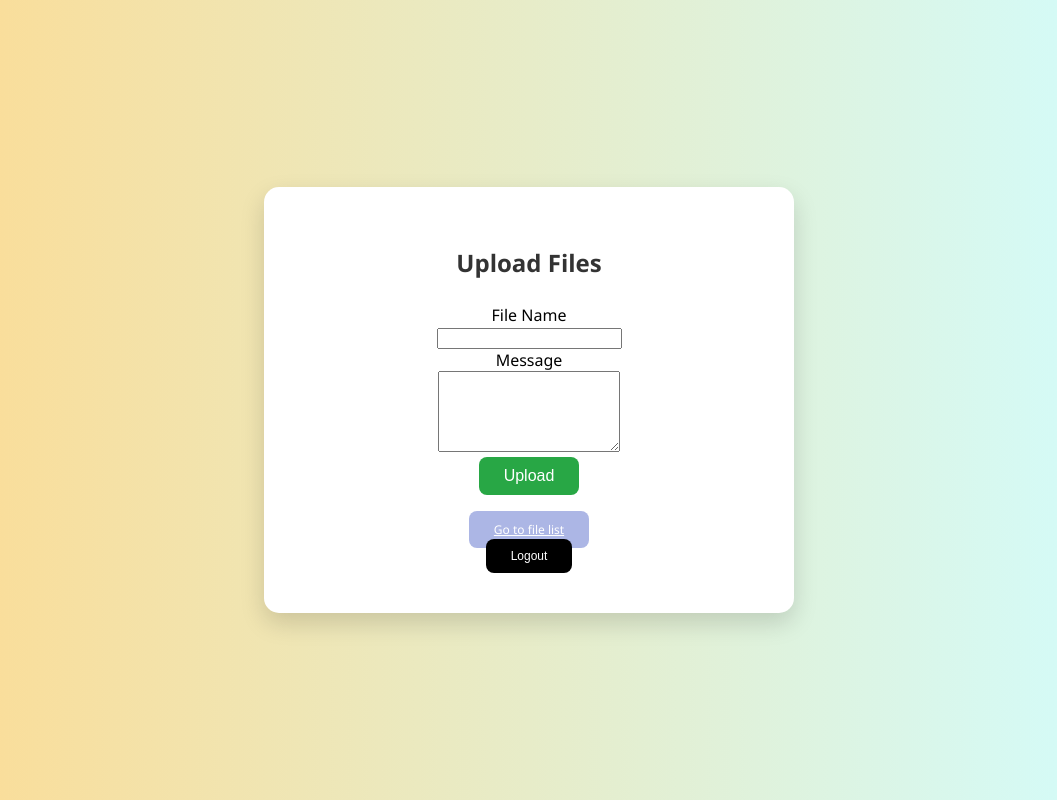
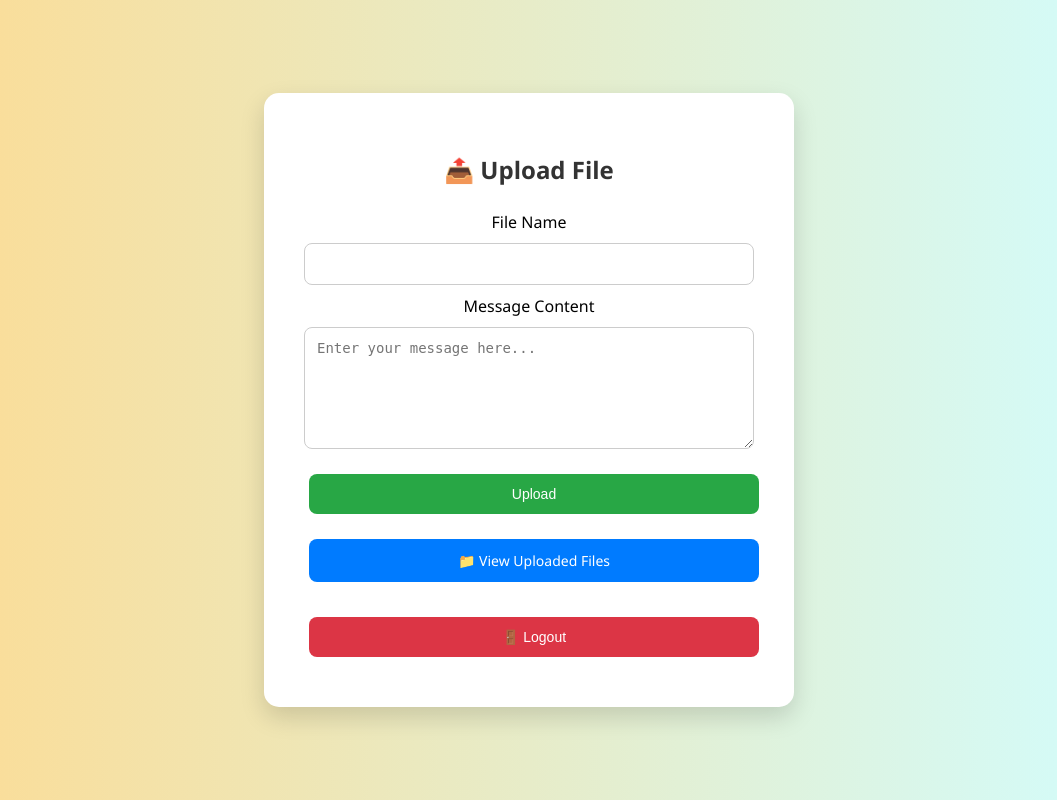
Before and after one commit to foxytot6872/Somchart-CSS454, a PHP site: page /upload.php in a window 1280 px wide. Shown: the whole page, without its empty margins (111-1168 px from the left). Run offline with PHP 8.4, Linux system fonts and the light colour scheme.

Commit message:
upload change

```diff
--- a/upload.php
+++ b/upload.php
@@ -1,57 +1,42 @@
-<?php require_once('Connect.php');
+<?php
+require_once('Connect.php');
 session_start();
 
-//transition from login.php
+// LOGIN handling (if called from login)
 if (isset($_POST['Login_Submit'])) {
-    // Insert data from Login.php
     $username = $_POST['username'];
     $passwd = $_POST['password'];
 
-    // Validate inputs
     if (empty($username) || empty($passwd)) {
         echo "Username and password cannot be empty.";
         exit;
     }
 
-    // Use prepared statements to fetch the hashed password
     $stmt = $mysqli->prepare("SELECT USER_ID, USER_PASSWORD, USER_KEY FROM users WHERE USERNAME = ?");
     $stmt->bind_param("s", $username);
     $stmt->execute();
     $result = $stmt->get_result();
 
     if ($result->num_rows > 0) {
-        // Fetch user details
         $row = $result->fetch_assoc();
-        $hashed_password = $row['USER_PASSWORD'];
-        $id = $row['USER_ID'];
-        $AESkey = $row['USER_KEY'];
-        $tablename = "userdb_" . $id;
-
-        // Verify the password
-        if (password_verify($passwd, $hashed_password)) {
-            $_SESSION["user_id"] = $id;
-            $_SESSION["user_key"] = $AESkey;
-            $_SESSION["user_table"] = $tablename;
-
+        if (password_verify($passwd, $row['USER_PASSWORD'])) {
+            $_SESSION["user_id"] = $row['USER_ID'];
+            $_SESSION["user_key"] = $row['USER_KEY'];
+            $_SESSION["user_table"] = "userdb_" . $row['USER_ID'];
         } else {
-            echo "Invalid username or password.";
             session_destroy();
-            header("Location: login.php");
+            header("Location: login.php?error=1");
             exit;
         }
     } else {
-        echo "Invalid username or password.";
         session_destroy();
-        header("Location: login.php");
+        header("Location: login.php?error=1");
         exit;
     }
-
     $stmt->close();
 }
 
-
-//upload file
-
+// FILE UPLOAD
 if ($_SERVER['REQUEST_METHOD'] === 'POST' && isset($_POST['Upload_Submit'])) {
     $id = $_SESSION["user_id"];
     $AESkey = $_SESSION["user_key"];
@@ -61,26 +46,24 @@ if ($_SERVER['REQUEST_METHOD'] === 'POST' && isset($_POST['Upload_Submit'])) {
     $Filecontent = $_POST['File_Content'];
     $Filetimestamp = date('Y-m-d H:i:s');
 
-  $ciphertext = openssl_encrypt($Filecontent, "AES-128-ECB", $AESkey, OPENSSL_RAW_DATA, "");
+    $ciphertext = openssl_encrypt($Filecontent, "AES-128-ECB", $AESkey, OPENSSL_RAW_DATA);
     $ciphertext_b64 = base64_encode($ciphertext);
-  $Filehash = hash('sha256', $ciphertext_b64, false);
-  $FileHMAChash = hash_hmac('sha256', $ciphertext_b64, $Filetimestamp, false);
+    $Filehash = hash('sha256', $ciphertext_b64);
+    $FileHMAChash = hash_hmac('sha256', $ciphertext_b64, $Filetimestamp);
 
-  $q = "INSERT INTO all_file (FILE_NAME, USER_ID, CIPHERTEXT, HMACDIGEST) VALUES ('$Filename', '$id', '$ciphertext_b64', '$FileHMAChash');";
-  $mysqli->query($q) or die($mysqli->error);
+    $q1 = "INSERT INTO all_file (FILE_NAME, USER_ID, CIPHERTEXT, HMACDIGEST)
+           VALUES ('$Filename', '$id', '$ciphertext_b64', '$FileHMAChash')";
+    $mysqli->query($q1) or die($mysqli->error);
     $Fileid = $mysqli->insert_id;
 
-  $q2 = "INSERT INTO $tablename (FILE_ID, USER_ID, FILE_NAME, MERKLE_HASH, CIPHERTEXT, HMACDIGEST, UPLOADTIMESTAMP) VALUES ('$Fileid', '$id', '$Filename', '$Filehash', '$ciphertext_b64', '$FileHMAChash', '$Filetimestamp');";
-  $result2=$mysqli->query($q2);
-  if(!$result2){
-        echo "Insert failed. Error: ".$mysqli->error;
+    $q2 = "INSERT INTO $tablename (FILE_ID, USER_ID, FILE_NAME, MERKLE_HASH, CIPHERTEXT, HMACDIGEST, UPLOADTIMESTAMP)
+           VALUES ('$Fileid', '$id', '$Filename', '$Filehash', '$ciphertext_b64', '$FileHMAChash', '$Filetimestamp')";
+    if (!$mysqli->query($q2)) {
+        echo "Insert failed: " . $mysqli->error;
     }
 }
 
-
-
-// logout
-
+// LOGOUT
 if ($_SERVER['REQUEST_METHOD'] === 'POST' && isset($_POST['Logout_Submit'])) {
     session_unset();
     session_destroy();
@@ -119,85 +102,77 @@ if ($_SERVER['REQUEST_METHOD'] === 'POST' && isset($_POST['Logout_Submit'])) {
       color: #333;
     }
 
-    .upload-box input[type="file"] {
-      display: block;
-      margin: 20px auto;
+    .upload-box input[type="text"],
+    .upload-box textarea {
+      width: 100%;
+      padding: 12px;
+      margin: 10px 0;
+      border: 1px solid #ccc;
+      border-radius: 8px;
       font-size: 14px;
+      box-sizing: border-box;
     }
 
-    .uploadbox{
+    .button {
+      display: inline-block;
+      margin: 10px 5px;
+      padding: 12px 20px;
+      border: none;
+      border-radius: 8px;
+      font-size: 14px;
+      text-align: center;
+      cursor: pointer;
+      text-decoration: none;
+      width: 100%;
+      box-sizing: border-box;
+    }
+
+    .button.primary {
       background-color: #28a745;
       color: white;
-      padding: 10px 25px;
-      border: none;
-      border-radius: 8px;
-      cursor: pointer;
-      font-size: 16px;
-      transition: background 0.3s;
     }
 
-    .gotofilelistbox{
-      background-color: #ACB6E5;
+    .button.secondary {
+      background-color: #007BFF;
       color: white;
-      padding: 10px 25px;
-      border: none;
-      border-radius: 8px;
-      cursor: pointer;
-      font-size: 12px;
-      transition: background 0.3s;
     }
 
-    .logoutbox{
-      background-color:rgb(0, 0, 0);
+    .button.danger {
+      background-color: #dc3545;
       color: white;
-      padding: 10px 25px;
-      border: none;
-      border-radius: 8px;
-      cursor: pointer;
-      font-size: 12px;
-      transition: background 0.3s;
     }
 
-    .upload-box input[type="submit"]:hover {
-      background-color: #218838;
+    .button:hover {
+      opacity: 0.9;
     }
 
-    .message {
+    .upload-box form,
+    .upload-box a {
       margin-top: 15px;
-      font-size: 14px;
-    }
-
-    .success {
-      color: green;
-    }
-
-    .error {
-      color: red;
     }
   </style>
 </head>
 <body>
   <div class="upload-box">
-    <h2>Upload Files</h2>
+    <h2>📤 Upload File</h2>
+
+    <!-- Upload Form -->
     <form action="upload.php" method="POST">
-      <label>File Name</label>
-      <br>
-      <input type="text" name='File_Name' placeholder="" required>
-      <br>
-      <label>Message</label>
-      <br>
-      <textarea name='File_Content' rows="5"></textarea>
-      <br>
-      <input type="submit" class="uploadbox" name="Upload_Submit" value="Upload">
+      <label for="File_Name">File Name</label>
+      <input type="text" id="File_Name" name="File_Name" required>
+
+      <label for="File_Content">Message Content</label>
+      <textarea id="File_Content" name="File_Content" rows="6" placeholder="Enter your message here..." required></textarea>
+
+      <input type="submit" class="button primary" name="Upload_Submit" value="Upload">
     </form>
 
-    <br>
-    <!-- Button-style link to filelist.html -->
-    <a class="gotofilelistbox" href="filelist.php">Go to file list</a>
+    <!-- Go to File List -->
+    <a href="filelist.php" class="button secondary">📁 View Uploaded Files</a>
 
-    <br>
+    <!-- Logout -->
     <form action="upload.php" method="POST">
-      <input type="submit" class="logoutbox" name="Logout_Submit" value="Logout">
+      <input type="submit" class="button danger" name="Logout_Submit" value="🚪 Logout">
     </form>
   </div>
 </body>
```
Lines whose indentation alone changed are shown as unchanged.
